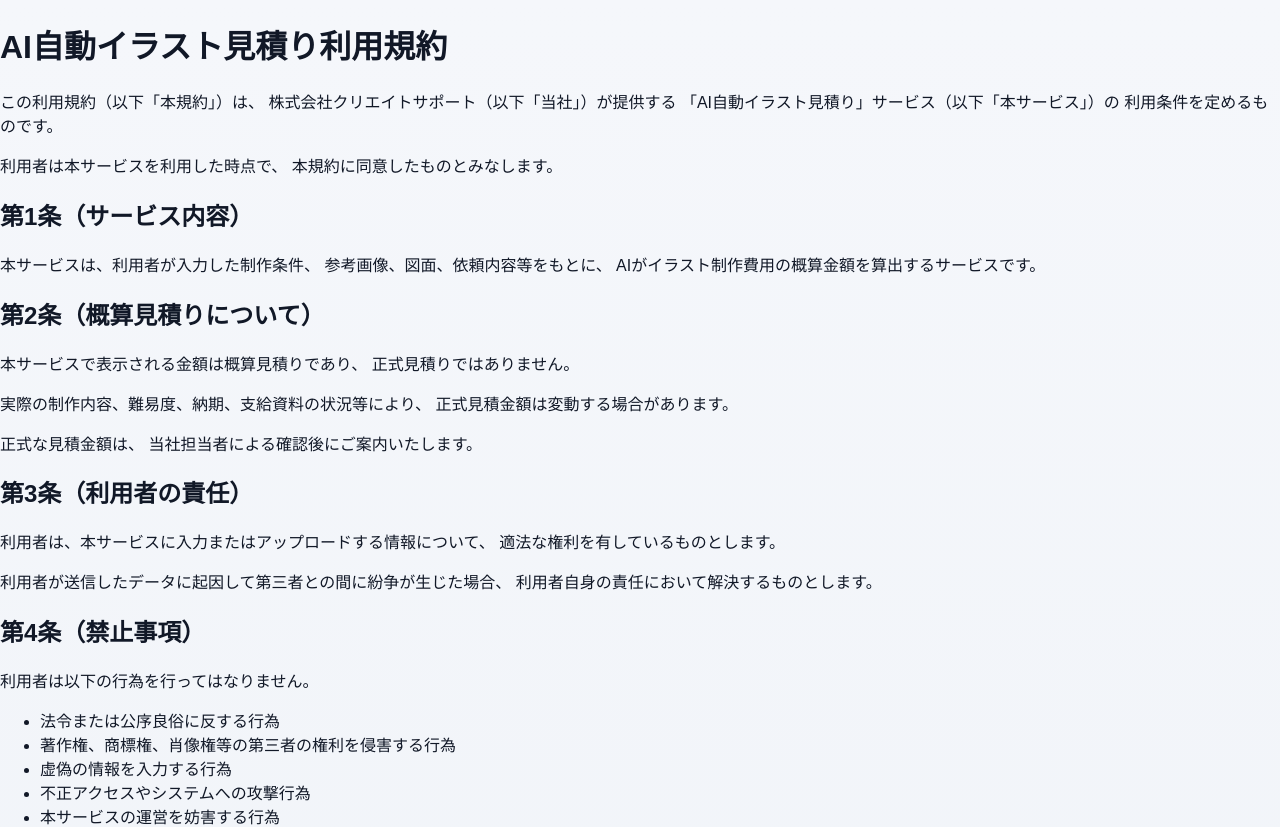
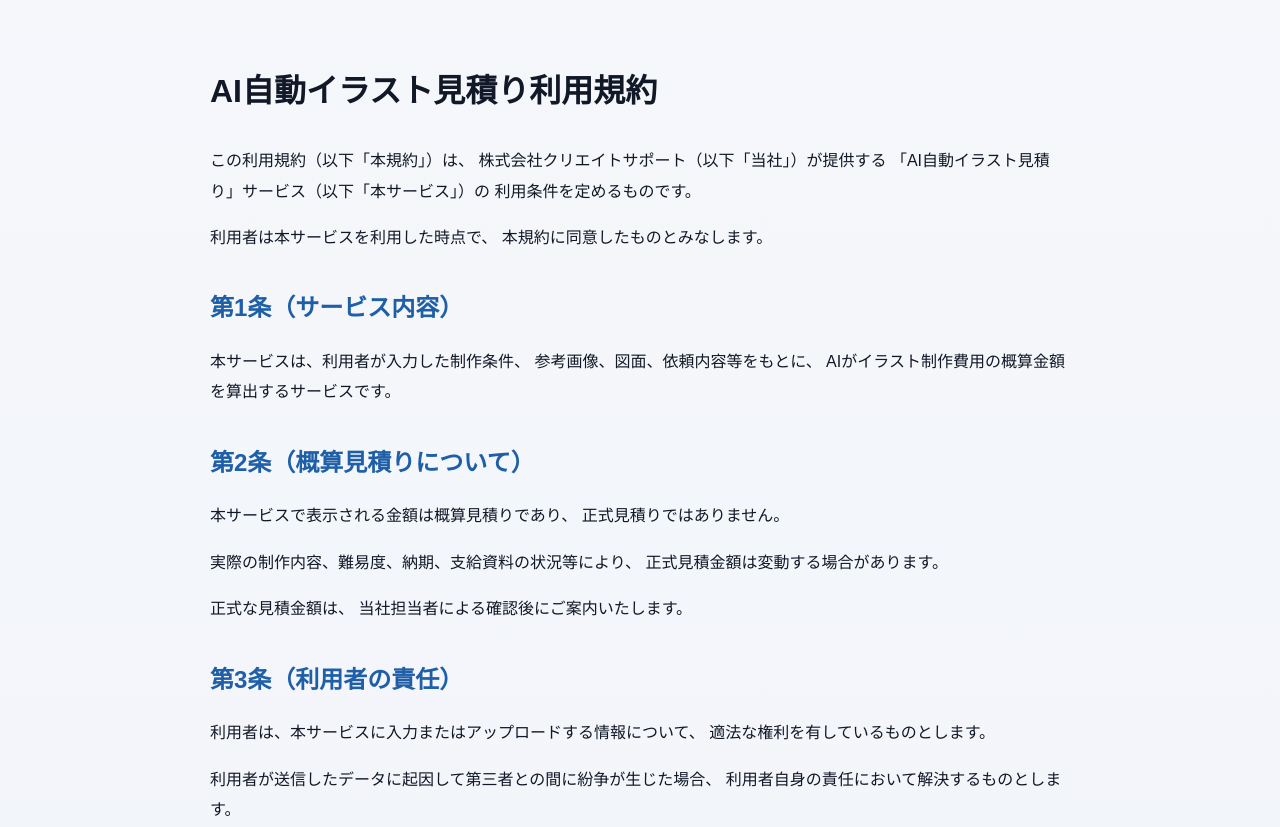
Before and after one commit to k-hioki-source/ai-estimate, a Next.js app: page /terms in a window 1280 px wide. Shown: the top 827 px of the page. Built offline with nearby package versions, Linux system fonts and the light colour scheme.

Commit message:
Update globals.css

```diff
--- a/app/globals.css
+++ b/app/globals.css
@@ -625,3 +625,29 @@
   align-items: center;
   font-size: 14px;
 }
+
+.cs-policy-page {
+  max-width: 900px;
+  margin: 0 auto;
+  padding: 40px 20px 80px;
+  line-height: 1.9;
+}
+
+.cs-policy-page h1 {
+  margin-bottom: 24px;
+  font-size: 2rem;
+}
+
+.cs-policy-page h2 {
+  margin-top: 32px;
+  margin-bottom: 12px;
+  color: #1f5fa8;
+}
+
+.cs-policy-page ul {
+  margin-left: 1.5rem;
+}
+
+.cs-policy-page li {
+  margin-bottom: 8px;
+}
```
